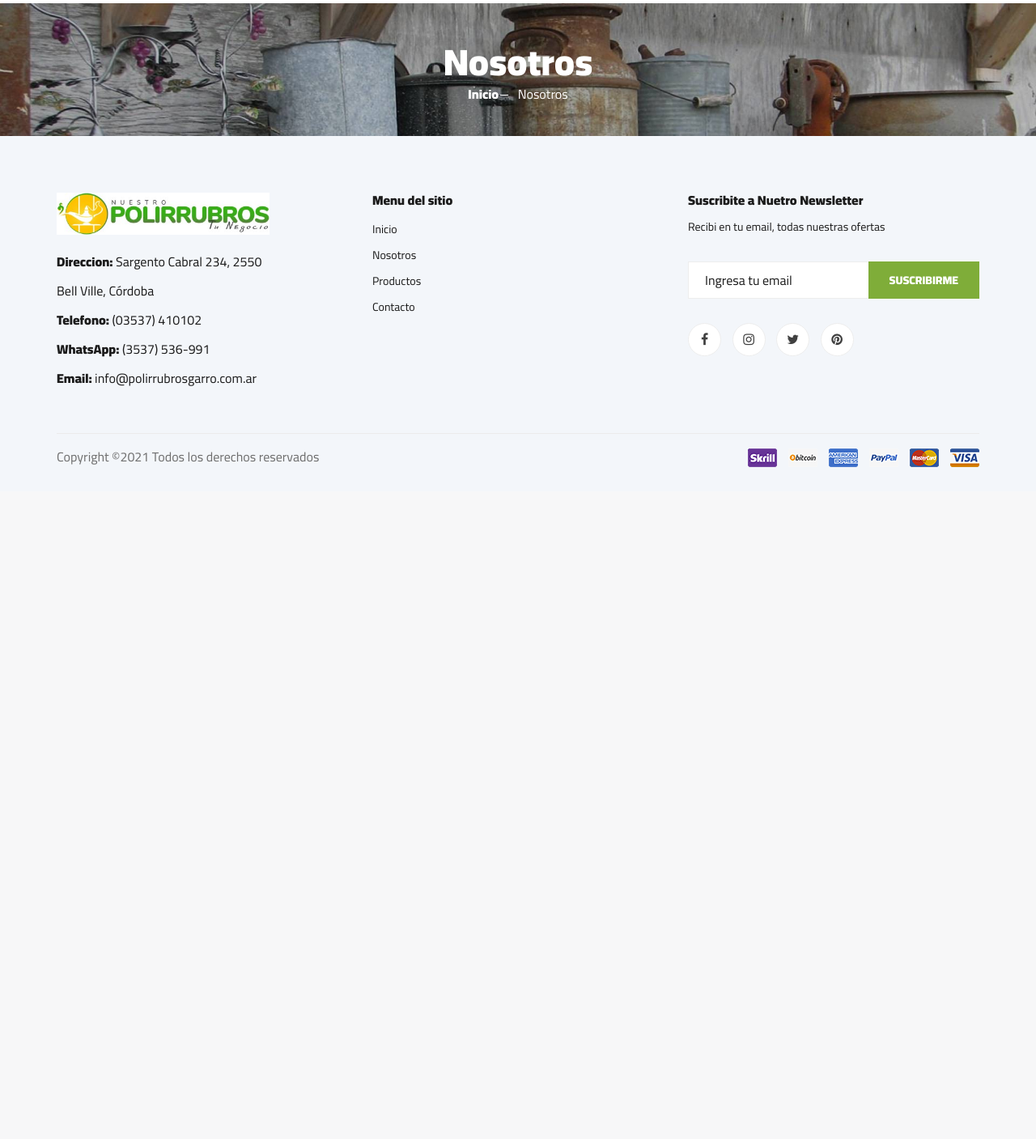
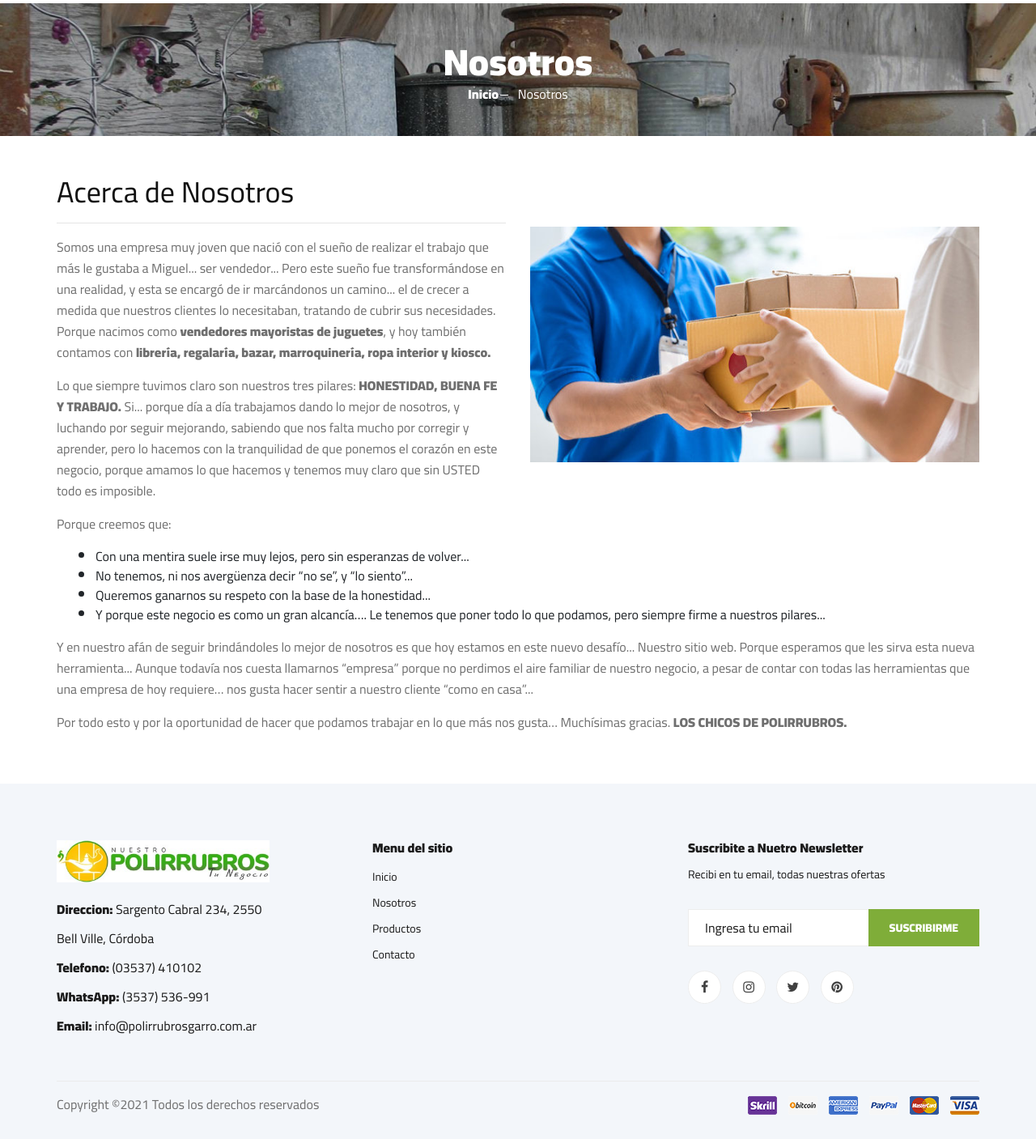
Before and after one commit to FerFuego/polirubro, a PHP site: page /nosotros.php in a window 1280 px wide. Shown: the part 206-1613 px from the top of the page at 81% size. Before the commit the page ends 783 px from the top, so only its background shows below. Run offline with PHP 8.4, Linux system fonts and the light colour scheme; data that the repository does not hold is empty.

Commit message:
Add - pages front
Signed-off-by: Fer Catalano <fer@wcanvas.com>

```diff
--- a/inc/functions/class-connection.php
+++ b/inc/functions/class-connection.php
@@ -12,7 +12,7 @@ class Connection {
 		$con['server']="localhost";
         $con['base']="polirubro";
 		$con['user']="root";
-		$con['pass']="X28activada";
+		$con['pass']="";
 
 		$result = new mysqli($con['server'], $con['user'], $con['pass'], $con['base']);
 
--- a/nosotros.php
+++ b/nosotros.php
@@ -21,6 +21,45 @@
 <?php require_once('inc/parts/breadcrumb-section.php'); ?>
 <!-- Breadcrumb Section End -->
 
+<div class="container mt-5 mb-5">
+    <div class="row">
+
+        <div class="col-6">
+            <h2>Acerca de Nosotros</h2><hr>
+            <p>Somos una empresa muy joven que nació con el sueño de realizar el trabajo que más le gustaba a Miguel... ser vendedor...
+            Pero este sueño fue transformándose en una realidad, y esta se encargó de ir marcándonos un camino... el de crecer a medida que nuestros clientes lo necesitaban, tratando de cubrir sus necesidades.
+            Porque nacimos como <b>vendedores mayoristas de juguetes</b>, y hoy también contamos con <b>librería, regalaría, bazar, marroquinería, ropa interior y kiosco.</b></p>
+
+            <p>Lo que siempre tuvimos claro son nuestros tres pilares: <b>HONESTIDAD, BUENA FE Y TRABAJO.</b>
+            Si... porque día a día trabajamos dando lo mejor de nosotros, y luchando por seguir mejorando, sabiendo que nos falta mucho por corregir y aprender, pero lo hacemos con la tranquilidad de que ponemos el corazón en este negocio, porque amamos lo que hacemos y tenemos muy claro que sin USTED todo es imposible.</p>
+        </div>
+
+        <div class="col-6">
+            <img class="mt-5 pt-3 pb-3" src="img/empresa.jpg" alt="nosotros">
+        </div>
+
+        <div class="col-12">
+            <p>
+                Porque creemos que:
+                <ul class="ml-5">
+                    <li>Con una mentira suele irse muy lejos, pero sin esperanzas de volver...</li>
+                    <li>No tenemos, ni nos avergüenza decir “no se”, y “lo siento”...</li>
+                    <li>Queremos ganarnos su respeto con la base de la honestidad...</li>
+                    <li>Y porque este negocio es como un gran alcancía…. Le tenemos que poner todo lo que podamos, pero siempre firme a nuestros pilares...</li>
+                </ul>
+            </p>
+
+            <p>Y en nuestro afán de seguir brindándoles lo mejor de nosotros es que hoy estamos en este nuevo desafío... Nuestro sitio web.
+            Porque esperamos que les sirva esta nueva herramienta...
+            Aunque todavía nos cuesta llamarnos “empresa” porque no perdimos el aire familiar de nuestro negocio, a pesar de contar con todas las herramientas que una empresa de hoy requiere… nos gusta hacer sentir a nuestro cliente “como en casa”...</p>
+
+            <p>Por todo esto y por la oportunidad de hacer que podamos trabajar en lo que más nos gusta… Muchísimas gracias.
+            <b>LOS CHICOS DE POLIRRUBROS.</b></p>
+        </div>
+    </div>
+</div>
+
+
 
 
 <!-- Footer Section Begin -->
```
Also changed, not shown: inc/parts/data-contact-section.php (+4 -4 lines), inc/parts/map-section.php (+3 -5 lines), img/empresa.jpg (added).
